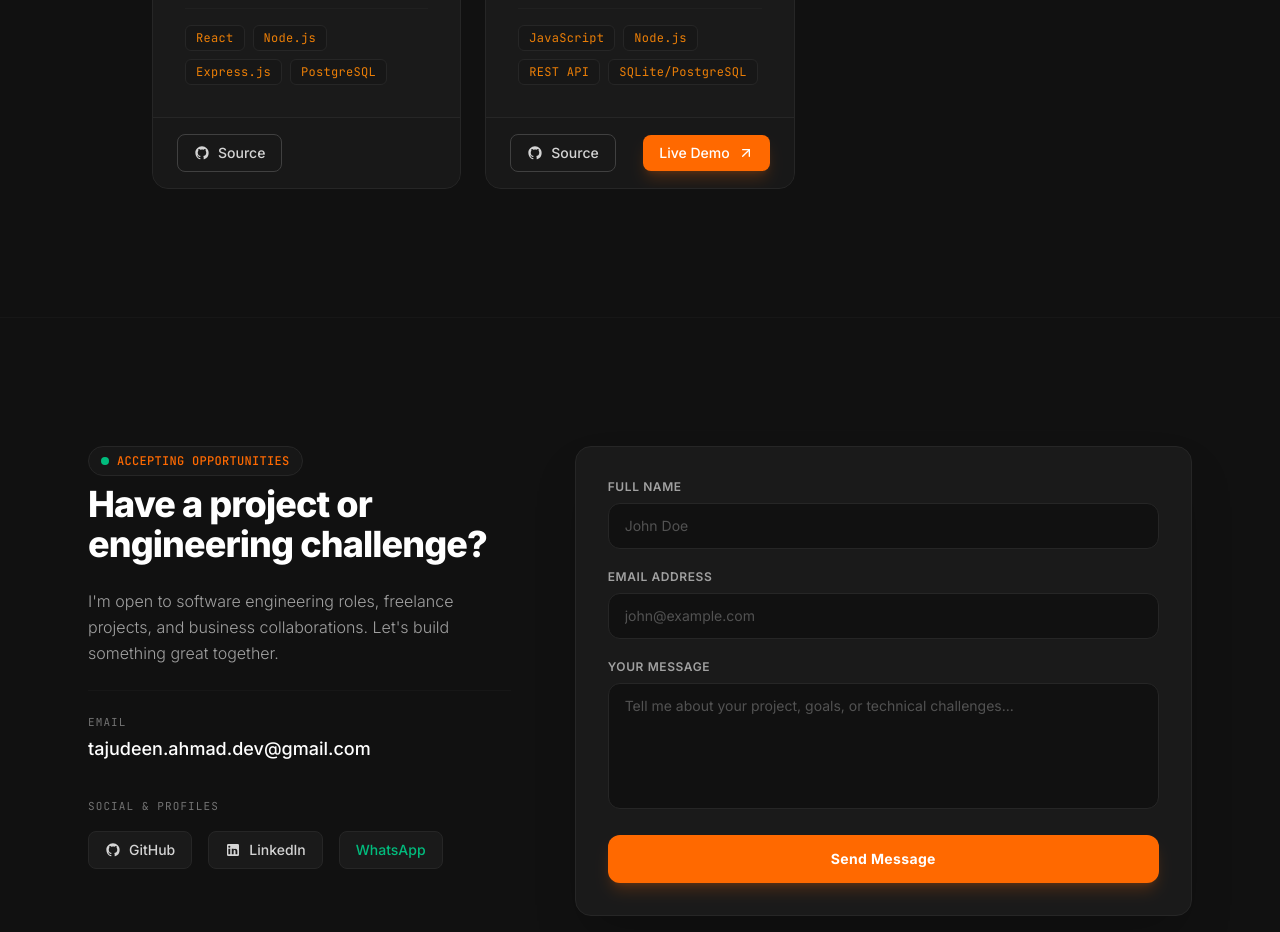
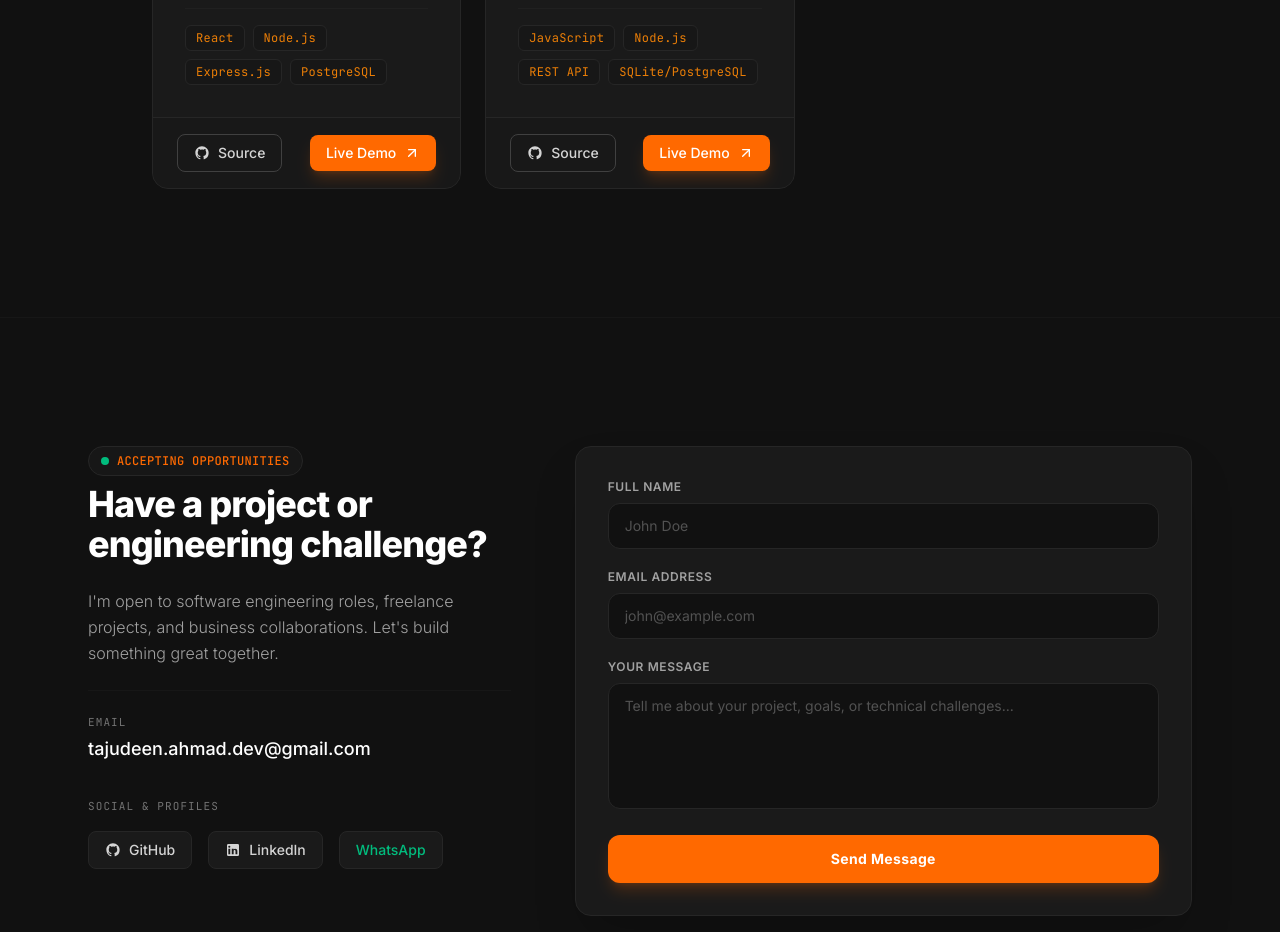
Before and after one commit to Lanre081/my-port, a React (Vite) app: page / in a window 1280 px wide. Shown: the part 8340-9272 px from the top of the page. Built offline with nearby package versions, Linux system fonts and the light colour scheme.

Commit message:
feat: add live demo URL for restaurant project

```diff
--- a/src/data/projects.js
+++ b/src/data/projects.js
@@ -36,8 +36,8 @@ export const selectedProjects = [
     stack: ["React", "Node.js", "Express.js", "PostgreSQL"],
     image: "/projects/restaurant.jpg",
     githubUrl: "https://github.com/Lanre081/Restaurant-System-Management-Frontend",
-    liveDemoUrl: "",
-    hasLiveDemo: false
+    liveDemoUrl: "https://restaurant-system-management-fronte.vercel.app/",
+    hasLiveDemo: true
   },
   {
     id: "lead-capture",
```
